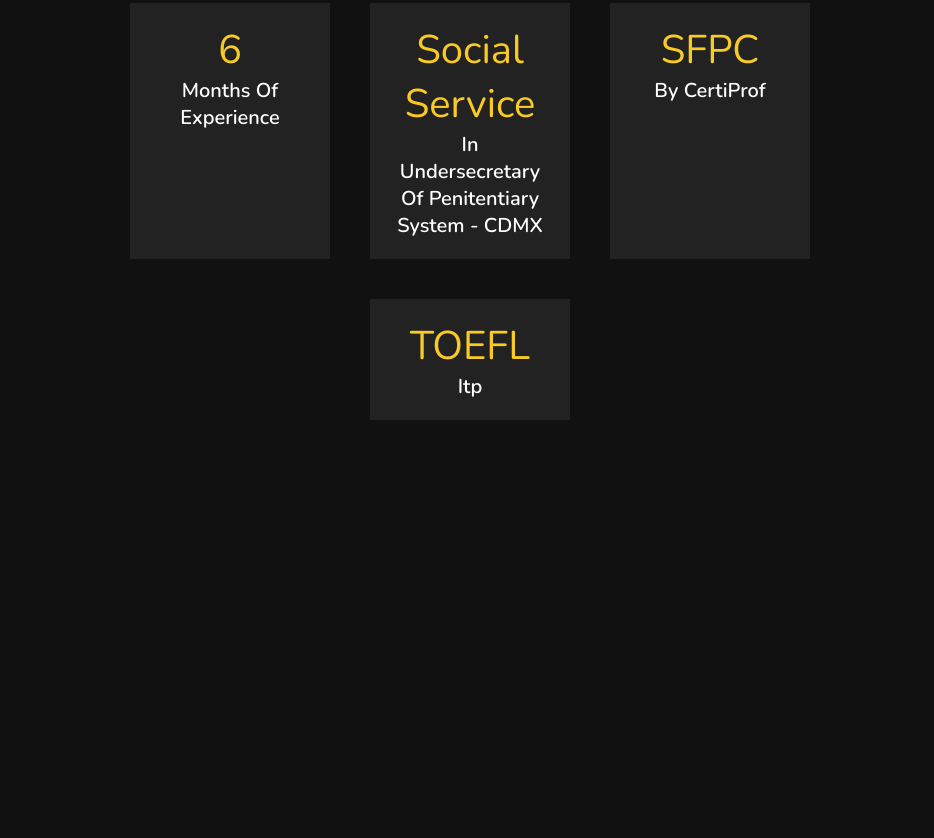
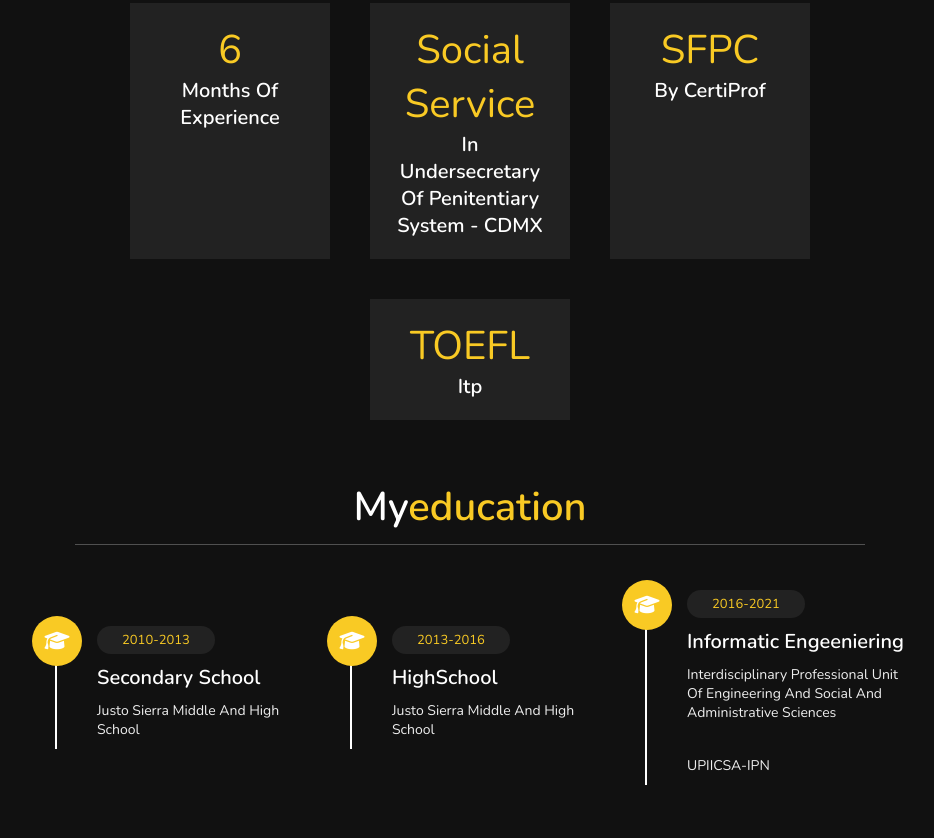
Before and after one commit to IvanRojas619/PortafolioWebSite, a plain HTML site: page index.html in a window 1280 px wide. Shown: the part 1191-2029 px from the top of the page, without its empty margins (345-1279 px from the left). Before the commit the page ends 1651 px from the top, so only its background shows below. Drawn offline with nearby package versions, Linux system fonts and the light colour scheme.

Commit message:
Education section

```diff
--- a/css/styles.css
+++ b/css/styles.css
@@ -239,6 +239,59 @@ header .navbar ul li a:hover{
     color:#fff;
 }
 
+.education .box-container{
+    display: flex;
+    align-items: center;
+    justify-content: space-between;
+    flex-wrap: wrap;
+    padding:1rem 0;
+    padding-left: 3rem;
+}
+
+.education .box-container .box{
+    width:27rem;
+    margin:4rem 1rem;
+    padding-left: 4rem;
+    border-left: .2rem solid #fff;
+    position: relative;
+}
+
+.education .box-container .box span{
+    font-size: 1.3rem;
+    background:#222;
+    color:var(--yellow);
+    text-decoration:wavy;
+    border-radius: 5rem;
+    padding:.5rem 2.5rem;
+}
+
+.education .box-container .box h3{
+    font-size: 2rem;
+    color:#fff;
+    padding-top: 1.5rem;
+}
+
+.education .box-container .box p{
+    font-size: 1.4rem;
+    color:#eee;
+    padding: 1rem 0;
+
+}
+
+.education .box-container .box i{
+    position: absolute;
+    top:-1.5rem; left:-2.5rem;
+    height:5rem;
+    width: 5rem;
+    border-radius: 50%;
+    line-height: 5rem;
+    text-align: center;
+    font-size: 2rem;
+    color:#fff;
+    background:var(--yellow);
+}
+
+
 /*media queries*/
 
 @media(max-width: 1200px){
@@ -290,4 +343,8 @@ header .navbar ul li a:hover{
         width: 100%;
     }
 
+    .education .box-container .box{
+        width: 100%;
+    }
+
 }
--- a/index.html
+++ b/index.html
@@ -98,6 +98,35 @@
 
     </section>
 
+    <!--Education section-->
+
+    <section class="education" id="education">
+
+<h1 class="heading">My<span>education</span></h1>
+
+<div class="box-container">
+    <div class="box">
+        <i class="fas fa-graduation-cap"></i>
+<span>2010-2013</span>
+<h3>Secondary School</h3>
+<p>Justo Sierra Middle and High School</p>
+    </div>
+    <div class="box">
+        <i class="fas fa-graduation-cap"></i>
+<span>2013-2016</span>
+<h3>HighSchool</h3>
+<p>Justo Sierra Middle and High School</p>
+    </div>
+    <div class="box">
+        <i class="fas fa-graduation-cap"></i>
+<span>2016-2021</span>
+<h3>Informatic Engeeniering</h3>
+<p>Interdisciplinary Professional Unit of Engineering and Social and Administrative Sciences</p><br>
+<p>UPIICSA-IPN</p>
+    </div>
+</div>
+    </section>
+
 
 </body>
 
```
